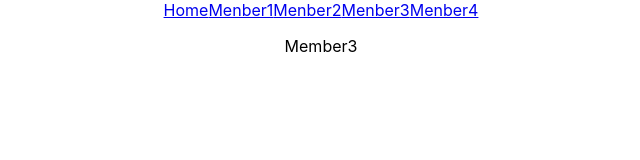
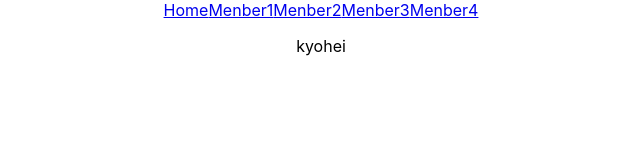
Before and after one commit to daisuke-maedagumi/first-app, a React (Create React App) app: page /Member3 in a window 1280 px wide. Shown: the top 160 px of the page, without its empty margins (319-959 px from the left). Built offline with nearby package versions, Linux system fonts and the light colour scheme.

Commit message:
kyoheiに変更

```diff
--- a/src/Templates/Member3.jsx
+++ b/src/Templates/Member3.jsx
@@ -3,7 +3,7 @@ import React from 'react'
 const Member3 = () => {
   return (
     <div>
-      <p>Member3</p>
+      <p>kyohei</p>
     </div>
   )
 }
```
